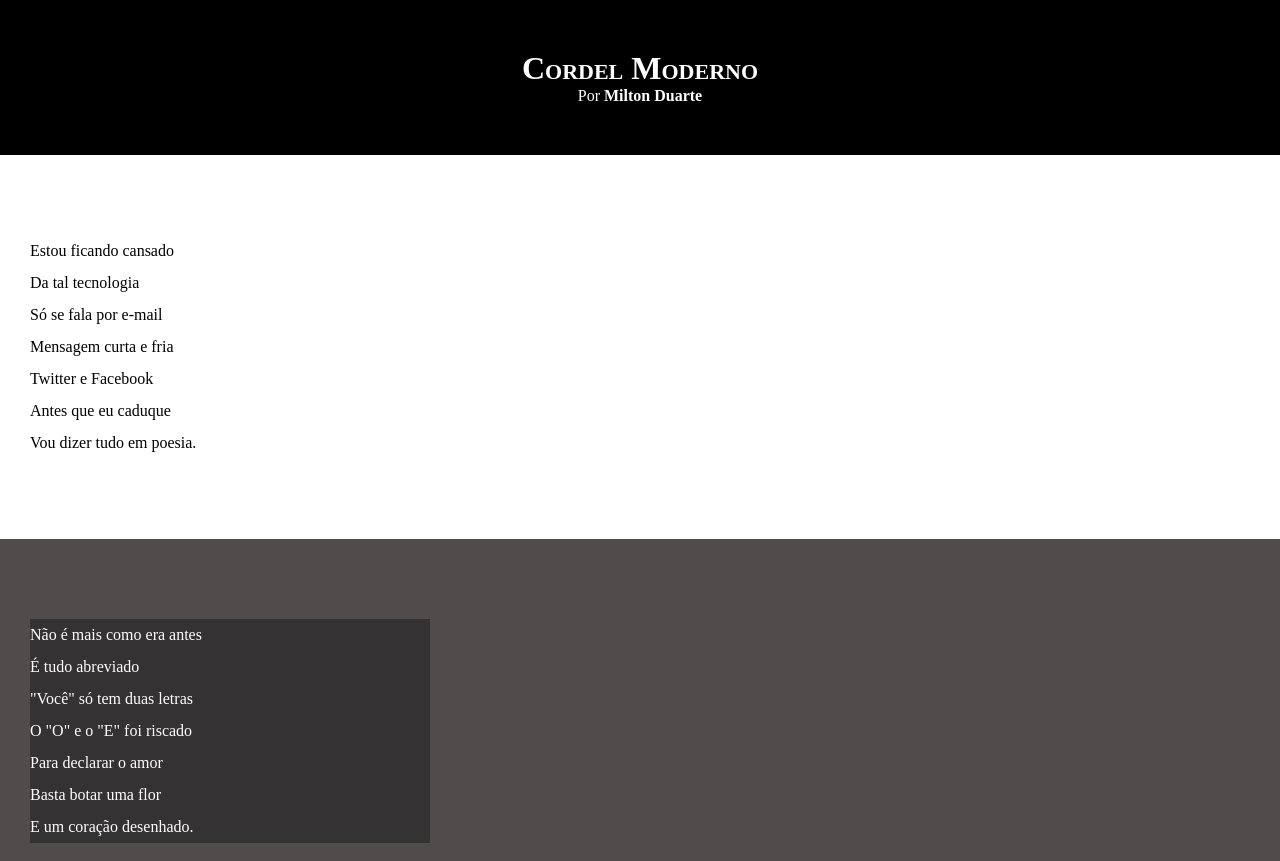
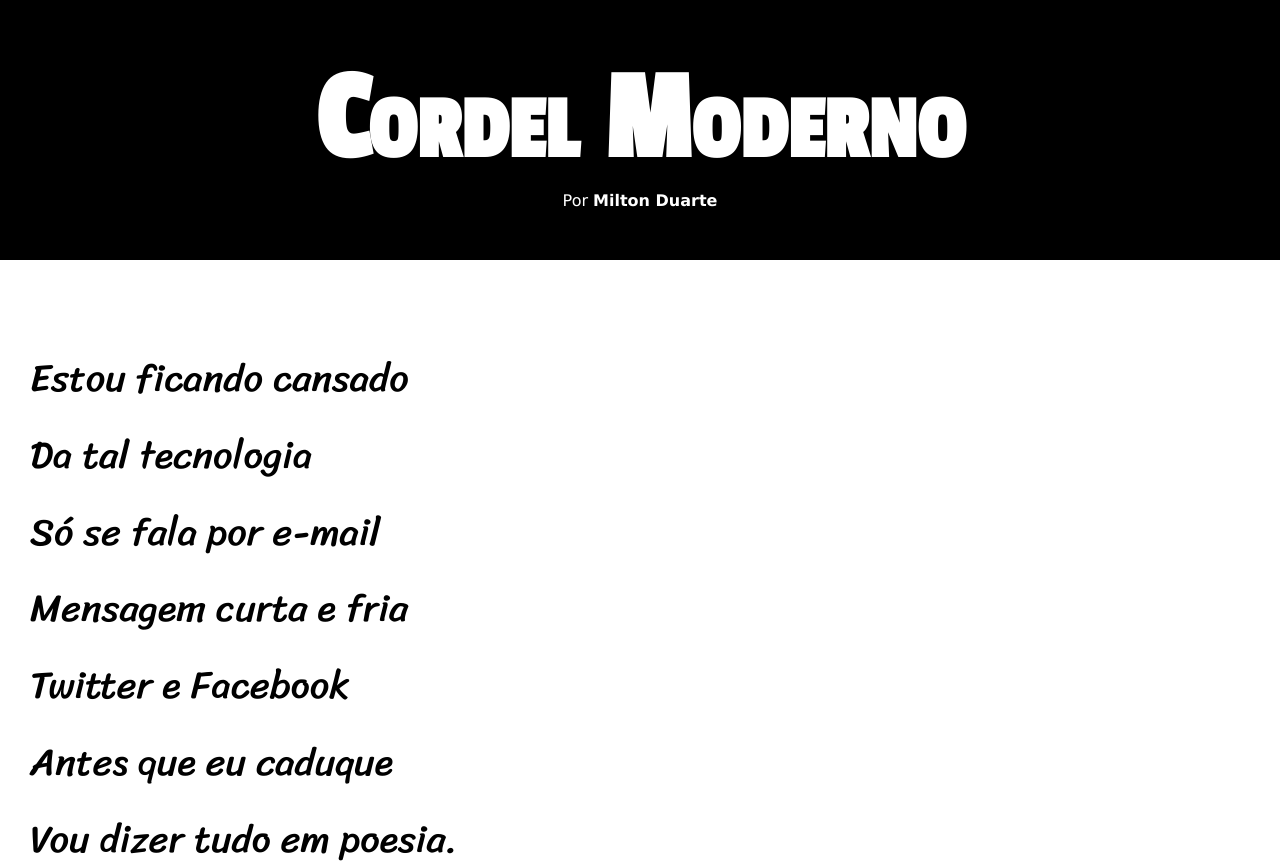
Before and after one commit to gustavosemmler/CURSO-HTML-E-CSS, a plain HTML site: page Exercícios/DESAFIO012/index.html in a window 1280 px wide. Shown: the top 861 px of the page. Drawn offline with Linux system fonts and the light colour scheme.

Commit message:
atualização de estilos d12

```diff
--- a/Exercícios/DESAFIO012/style.css
+++ b/Exercícios/DESAFIO012/style.css
@@ -1,4 +1,15 @@
 @charset ("UTF-8");
+
+@import url('https://fonts.googleapis.com/css2?family=Sriracha&display=swap');
+
+@import url('https://fonts.googleapis.com/css2?family=Passion+One&family=Sriracha&display=swap');
+
+
+:root {
+    --fonte1: Verdana, Geneva, Tahoma, sans-serif;
+    --fonte2: 'Sriracha', cursive;
+    --fonte3: 'Passion One', cursive;
+}
 
 * {
     margin: 0px;
@@ -8,6 +19,7 @@
 html, body {
     min-height: 100vh;
     background-color: darkgrey;
+    font-family: var(--fonte1);
 }
 
 header {
@@ -19,6 +31,8 @@ header {
 header > h1 {
     padding-top: 50px;
     font-variant: small-caps;
+    font-family: var(--fonte3);
+    font-size: 10vw;
 }
 
 header > p {
@@ -44,6 +58,8 @@ section {
     padding-bottom: 10vh;
     line-height: 2em;
     padding-left: 30px;
+    font-family: var(--fonte2);
+    font-size: 3vw;
 }
 
 section.normal {
@@ -57,8 +73,9 @@ section.imagem {
 }
 
 section.imagem > p {
+    display: inline-block;
     background-color: rgba(0, 0, 0, 0.349);
-    width: 400px;
+
 }
 
 footer {
```
